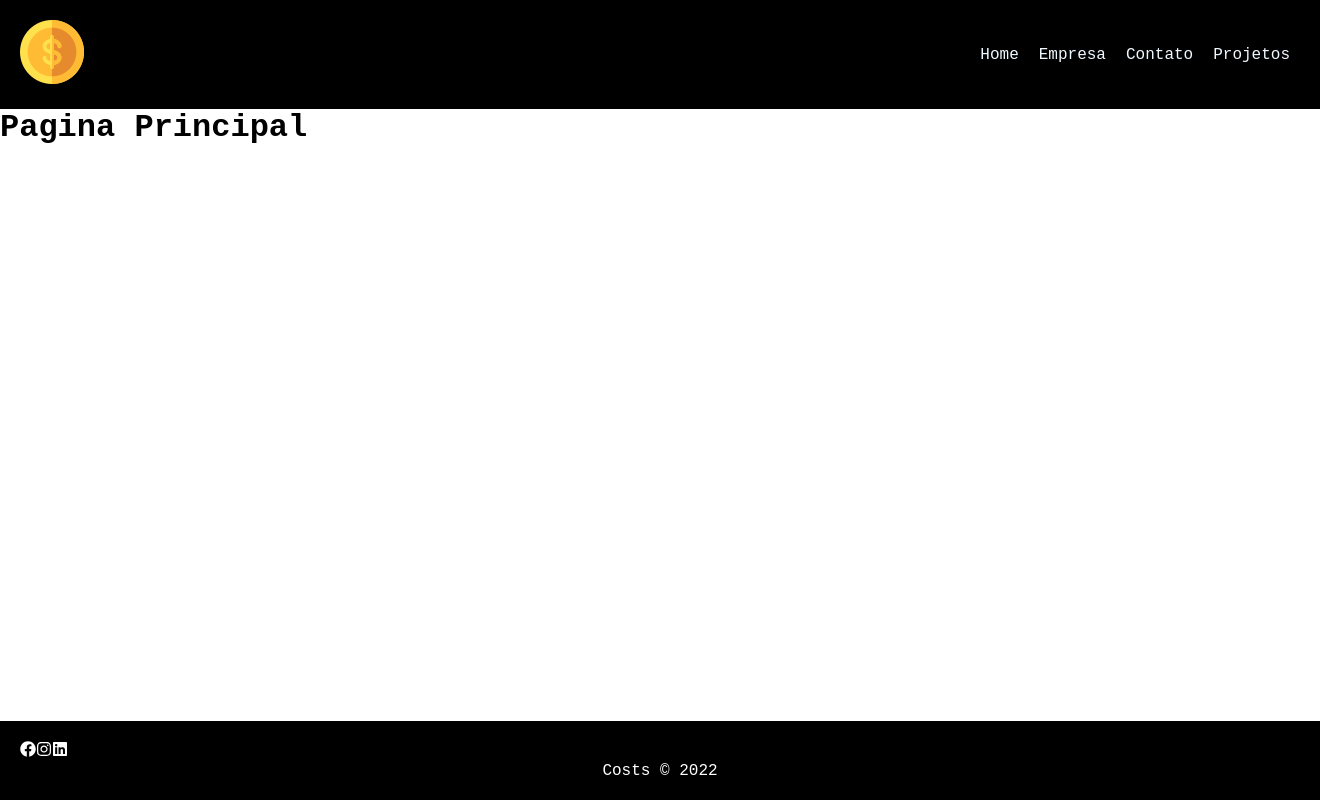
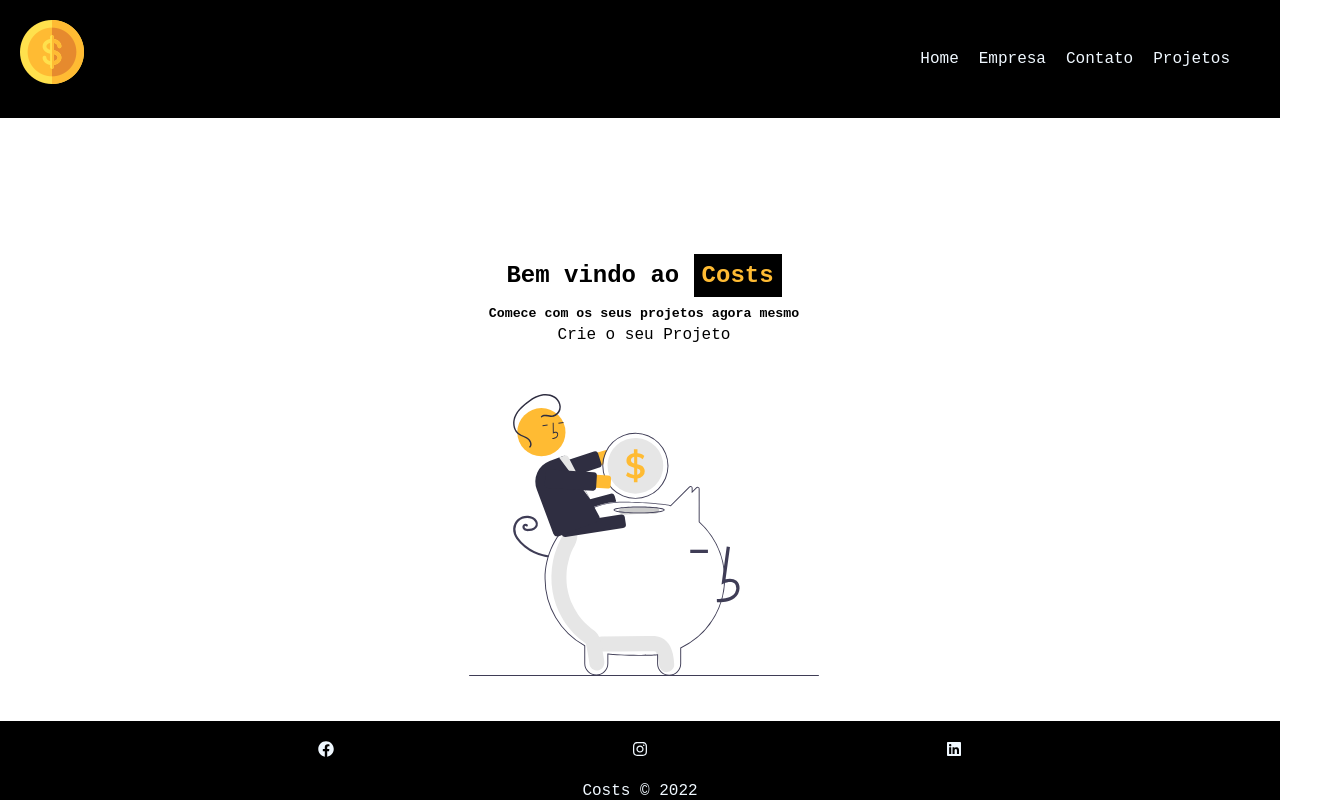
Before and after one commit to Samuca109/projeto_react, a React (Create React App) app: page /home in a window 1280 px wide. Shown: the whole page, 1320 px wide, since content can reach past the window. Built offline with nearby package versions, Linux system fonts and the light colour scheme.

Commit message:
Atualizando estudos

```diff
--- a/src/components/layout/footer.js
+++ b/src/components/layout/footer.js
@@ -4,7 +4,7 @@ import style from './footer.module.css'
 function Footer(){
     return(
         <footer className={style.footer}>
-            <ul>
+            <ul className={style.ul}>
                 <li><FaFacebook /></li>
                 <li><FaInstagram /></li>
                 <li><FaLinkedin /></li>
--- a/src/components/layout/footer.module.css
+++ b/src/components/layout/footer.module.css
@@ -1,14 +1,29 @@
 .footer{
     background-color: black;
-    color: #fff;
-    text-align: center;
-    padding: 20px;
-    position: fixed;
+    position: absolute;
     bottom: 0;
     width: 100vw;
+    margin: 0px;
 }
 /*A culpa da barra de rolagem é do footer*/
 ul{
+    justify-content: space-evenly;
     list-style: none;
     display: flex;
+    padding: 20px;
+    color: aliceblue;
 }
+
+p{
+    text-align: center;
+    color: aliceblue;
+}
+
+/* Gruda o footer quando nao tem conteudo
+   position: relative;
+    max-height: 70vh;
+    padding-bottom: 2.5rem;
+    position: absolute;
+    bottom: 0;
+    width: 100%;
+    height: 2.5rem;  */
--- /dev/null
+++ b/src/components/layout/linkBotao.js
@@ -0,0 +1,13 @@
+import { Link } from 'react-router-dom'
+
+function LinkBotao({ to, text }){
+    return (
+    <Link to={to}>
+        {text}
+    </Link>
+    )
+}
+
+//As propriedades tem que ficar dentro de chaves
+
+export default LinkBotao
--- a/src/components/layout/navegacao.module.css
+++ b/src/components/layout/navegacao.module.css
@@ -4,7 +4,7 @@ nav{
     display: flex;
     justify-content: space-between;
      /*Separa as palavras entre si*/
-     width: 100vw;}
+    }
 
 .ul{
     list-style: none; /*Tira as bordas do lado dos li*/
--- a/src/components/paginas/home.js
+++ b/src/components/paginas/home.js
@@ -1,8 +1,15 @@
+import LinkBotao from '../layout/linkBotao'
+import Style from './home.module.css'
+import Img from '../../img/imagemDolar.svg'
+
 function Home(){
     return(
-        <>
-            <h1>Pagina Principal</h1>
-        </>
+       <section>
+        <h1>Bem vindo ao <span>Costs</span></h1>
+        <h5>Comece com os seus projetos agora mesmo</h5>
+        <LinkBotao to="/novoProjeto"  text="Crie o seu Projeto" />
+        <img src={Img} alt='Imagem dolar' />
+       </section>
     )
 }
 export default Home
--- /dev/null
+++ b/src/components/paginas/home.module.css
@@ -0,0 +1,40 @@
+section{
+    width: 100%;
+    display: flex;
+    flex-direction: column; /* Esse é essencial para responsividade dessa pagina */
+    padding: 4px;
+    margin-top: 10% ;
+}
+
+section h1{
+    text-align: center;
+    margin: 0.5em;
+}
+
+section h1 span{
+    background-color: black;
+    padding: 8px;
+    color: #ffbb33;
+}
+
+h5{
+    text-align: center;
+    padding: 5px;
+}
+
+section img{
+    width: 350px;
+    margin: auto;
+    margin-top: 50px;
+}
+
+section a{
+    color: black;
+    text-align: center;
+    text-decoration: none;
+}
+
+section a:hover{
+    color: #ffbb33;
+
+}
--- a/src/components/paginas/novoProjeto.js
+++ b/src/components/paginas/novoProjeto.js
@@ -1,6 +1,8 @@
+import Style from './novoProjeto.module.css'
+
 function NovoProjeto(){
     return(
-        <div>
+        <div className={Style.novoProjeto}>
             <h1>Novo Projeto</h1>
         </div>
     )
--- /dev/null
+++ b/src/components/paginas/novoProjeto.module.css
@@ -0,0 +1 @@
+.novoProjeto{background-color: red;}
```
